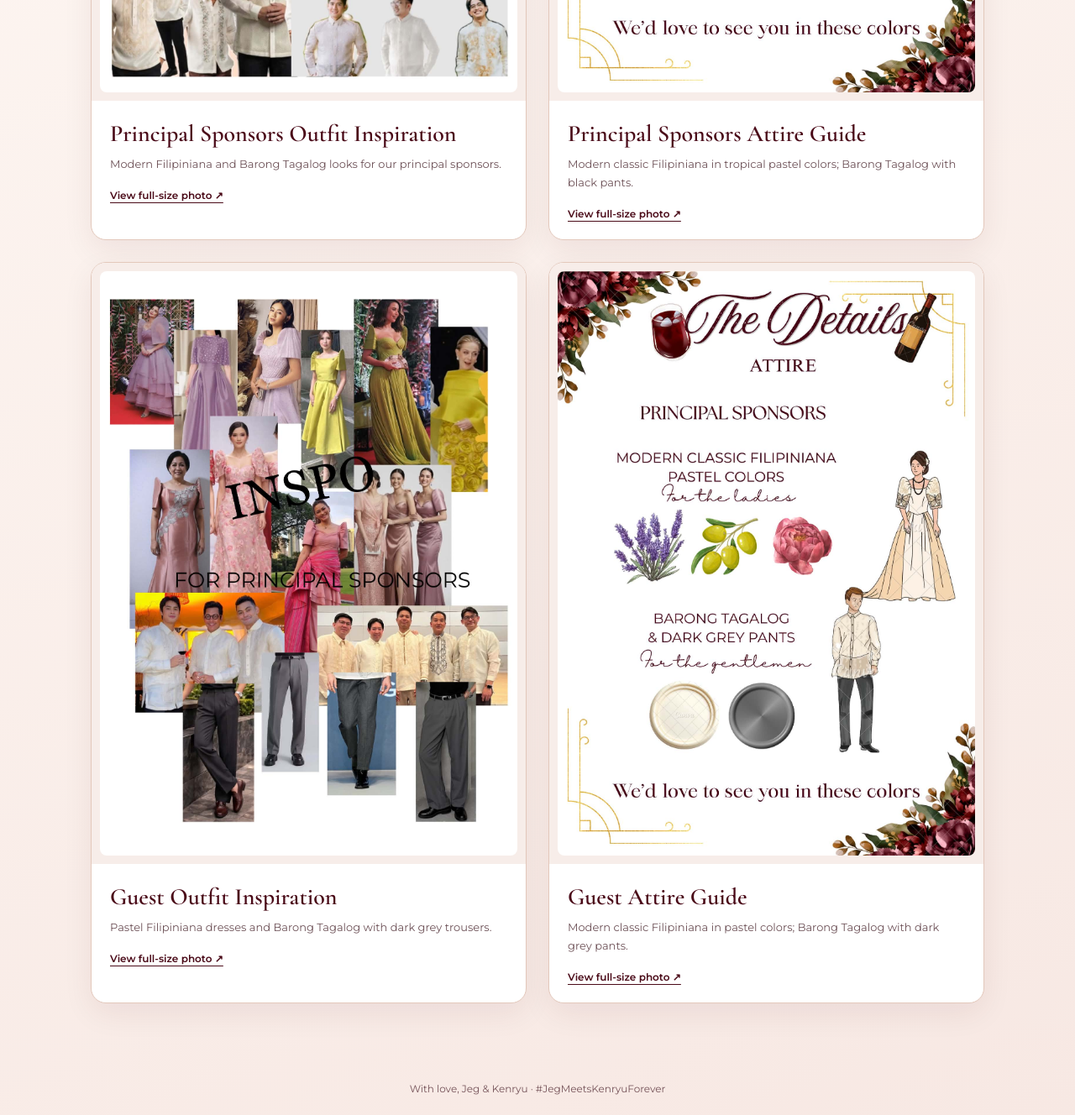
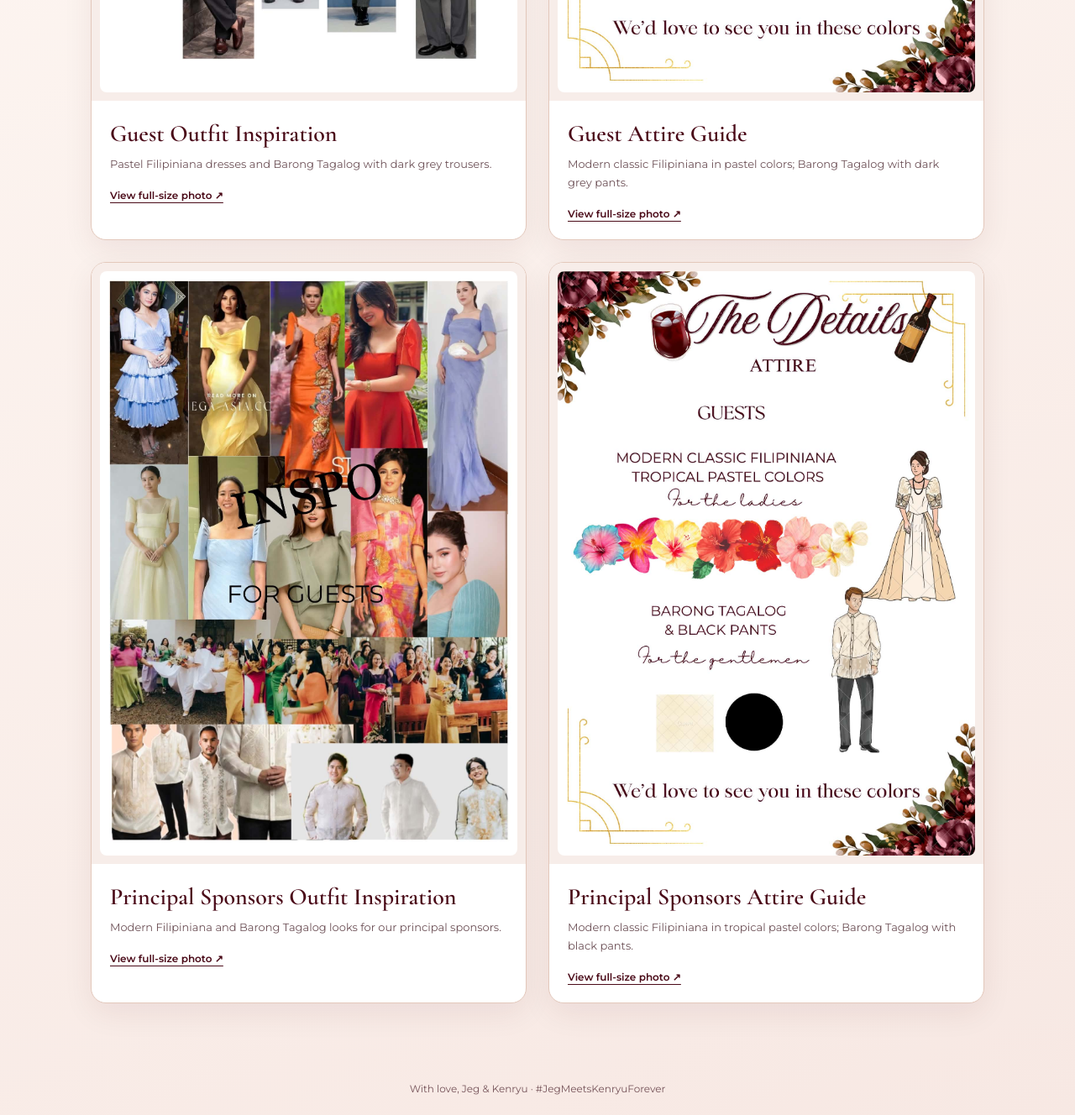
Before and after one commit to jeggacutan/jegwhistly-kenryu-wedding, a plain HTML site: page attire-gallery.html in a window 1280 px wide. Shown: the part 1040-2368 px from the top of the page at 84% size. Drawn offline with nearby package versions, Linux system fonts and the light colour scheme.

Commit message:
Update attire-gallery.html

```diff
--- a/attire-gallery.html
+++ b/attire-gallery.html
@@ -193,15 +193,55 @@
     </p>
 
 
+
 <div class="gallery">
 
-  <!-- PRINCIPAL SPONSORS -->
+  <!-- TOP LEFT: ORIGINAL BOTTOM LEFT PHOTO -->
   <article class="photo-card">
     <div class="photo">
-      <img
-        src="guest-outfit-inspiration.jpg"
-        alt="Principal Sponsors Outfit Inspiration"
-        loading="lazy">
+      <img src="sponsor-outfit-inspiration.jpg"
+           alt="Guest Outfit Inspiration"
+           loading="lazy">
+    </div>
+    <div class="info">
+      <h2>Guest Outfit Inspiration</h2>
+      <p>
+        Pastel Filipiniana dresses and Barong Tagalog
+        with dark grey trousers.
+      </p>
+      <a href="sponsor-outfit-inspiration.jpg"
+         target="_blank" rel="noopener">
+        View full-size photo ↗
+      </a>
+    </div>
+  </article>
+
+  <!-- TOP RIGHT: ORIGINAL BOTTOM RIGHT PHOTO -->
+  <article class="photo-card">
+    <div class="photo">
+      <img src="sponsor-dress-code.jpg"
+           alt="Guest Attire Guide"
+           loading="lazy">
+    </div>
+    <div class="info">
+      <h2>Guest Attire Guide</h2>
+      <p>
+        Modern classic Filipiniana in pastel colors;
+        Barong Tagalog with dark grey pants.
+      </p>
+      <a href="sponsor-dress-code.jpg"
+         target="_blank" rel="noopener">
+        View full-size photo ↗
+      </a>
+    </div>
+  </article>
+
+  <!-- BOTTOM LEFT: ORIGINAL TOP LEFT PHOTO -->
+  <article class="photo-card">
+    <div class="photo">
+      <img src="guest-outfit-inspiration.jpg"
+           alt="Principal Sponsors Outfit Inspiration"
+           loading="lazy">
     </div>
     <div class="info">
       <h2>Principal Sponsors Outfit Inspiration</h2>
@@ -216,12 +256,12 @@
     </div>
   </article>
 
+  <!-- BOTTOM RIGHT: ORIGINAL TOP RIGHT PHOTO -->
   <article class="photo-card">
     <div class="photo">
-      <img
-        src="guest-dress-code.jpg"
-        alt="Principal Sponsors Attire Guide"
-        loading="lazy">
+      <img src="guest-dress-code.jpg"
+           alt="Principal Sponsors Attire Guide"
+           loading="lazy">
     </div>
     <div class="info">
       <h2>Principal Sponsors Attire Guide</h2>
@@ -236,48 +276,8 @@
     </div>
   </article>
 
-  <!-- GUESTS -->
-  <article class="photo-card">
-    <div class="photo">
-      <img
-        src="sponsor-outfit-inspiration.jpg"
-        alt="Guest Outfit Inspiration"
-        loading="lazy">
-    </div>
-    <div class="info">
-      <h2>Guest Outfit Inspiration</h2>
-      <p>
-        Pastel Filipiniana dresses and Barong Tagalog
-        with dark grey trousers.
-      </p>
-      <a href="sponsor-outfit-inspiration.jpg"
-         target="_blank" rel="noopener">
-        View full-size photo ↗
-      </a>
-    </div>
-  </article>
+</div>
 
-  <article class="photo-card">
-    <div class="photo">
-      <img
-        src="sponsor-dress-code.jpg"
-        alt="Guest Attire Guide"
-        loading="lazy">
-    </div>
-    <div class="info">
-      <h2>Guest Attire Guide</h2>
-      <p>
-        Modern classic Filipiniana in pastel colors;
-        Barong Tagalog with dark grey pants.
-      </p>
-      <a href="sponsor-dress-code.jpg"
-         target="_blank" rel="noopener">
-        View full-size photo ↗
-      </a>
-    </div>
-  </article>
-
-</div>
 
   </main>
 
```
